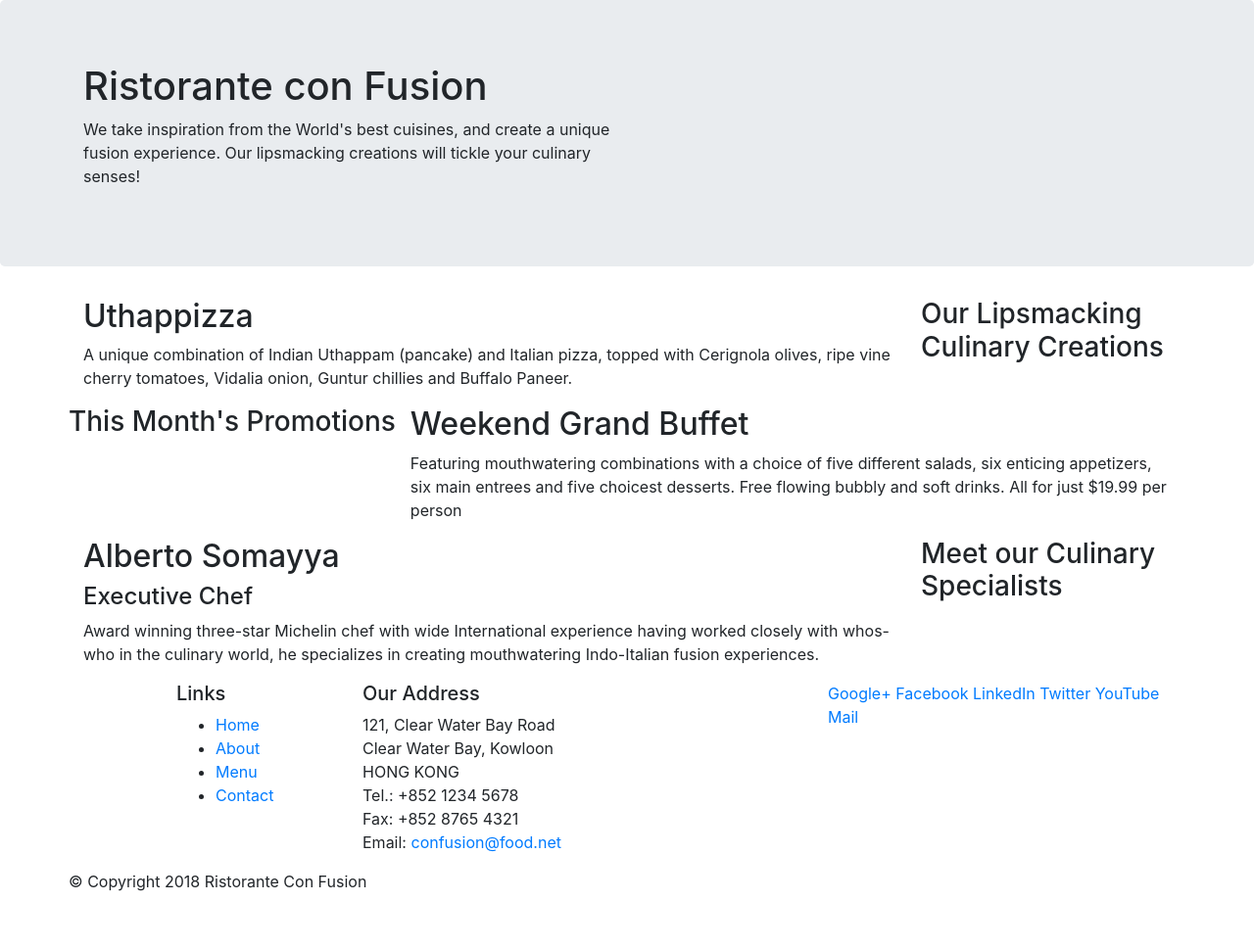
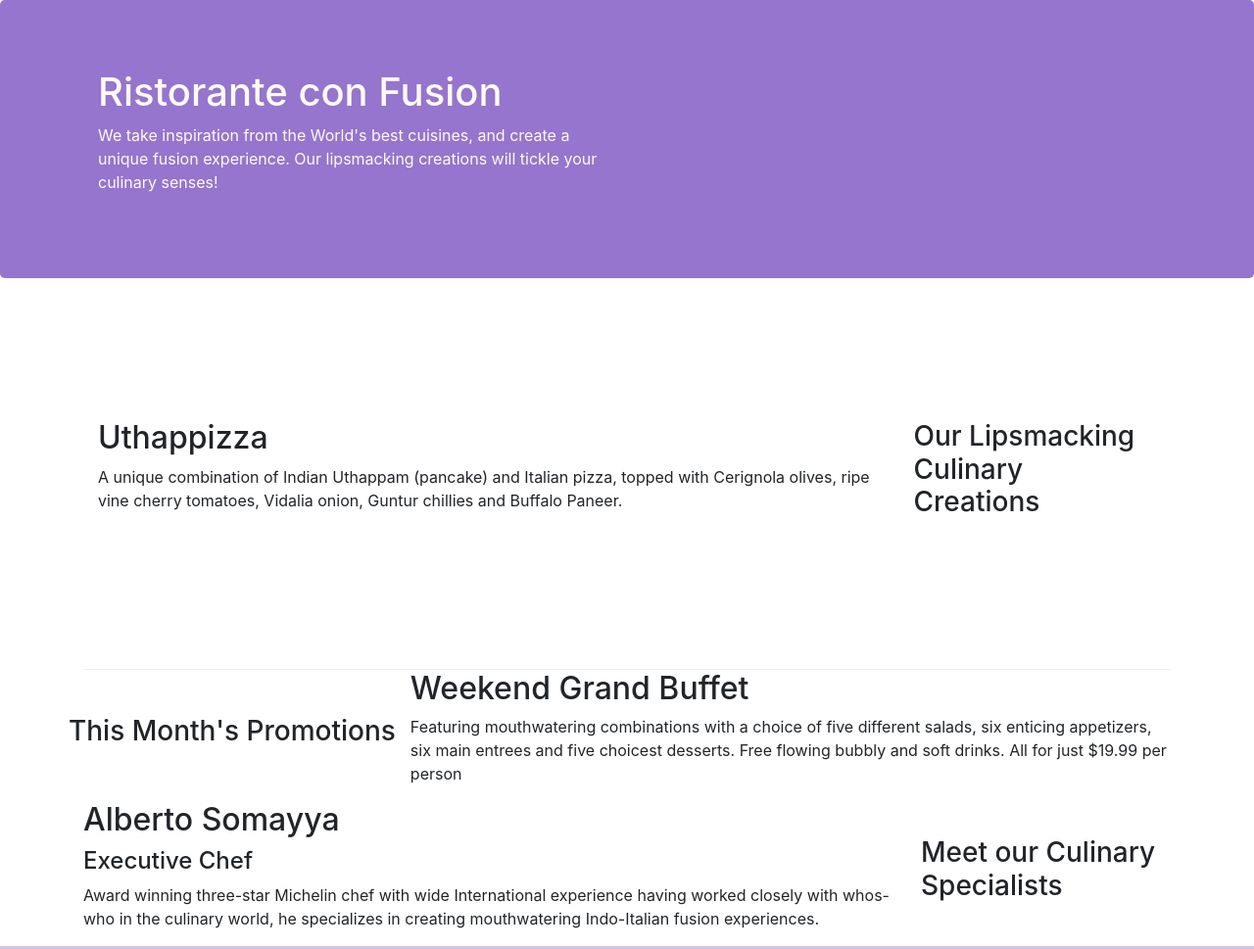
Before and after one commit to Samriddhi-dubey10/web_Restaurant, a website: page index.html in a window 1280 px wide. Shown: the top 969 px of the page at 98% size. Before the commit the page ends 928 px from the top, so only its background shows below. Drawn offline with nearby package versions, Linux system fonts and the light colour scheme.

Commit message:
Bootstrap4 part2

```diff
--- /dev/null
+++ b/css/styles.css
@@ -0,0 +1,26 @@
+.row-header{
+    margin: 0px auto;
+    padding: 0px auto;
+}
+.row-content{
+    margin: 0px auto;
+    padding: 50ps 0px 50px 0px;
+    border-bottom: 1px ridge;
+    min-height: 400px;
+}
+.footer{
+    background-color: #d1c4e9;
+    margin: 0px auto;
+    padding: 20px 0px 20px 0px;
+}
+.jumbotron{
+    padding: 70px 30px 70px 30px;
+    margin: 0px auto;
+    background: #9575cd;
+    color: floralwhite;
+}
+.address{
+    font-size: 80%;
+    margin: 0px;
+    color: #0f0f0f ;
+}
--- a/index.html
+++ b/index.html
@@ -9,6 +9,7 @@
 
      <!-- Bootstrap CSS -->
      <link rel="stylesheet" href="node_modules/bootstrap/dist/css/bootstrap.min.css">
+     <link rel="stylesheet"  href="css/styles.css">
     <title>Ristorante Con Fusion</title>
 </head>
 
@@ -16,7 +17,7 @@
 
     <header class="jumbotron">
         <div class="container">
-            <div class="row">
+            <div class="row row-header">
                 <div class="col-12 col-sm-6">
                     <h1>Ristorante con Fusion</h1>
                     <p>We take inspiration from the World's best cuisines, and create a unique fusion experience. Our lipsmacking creations will tickle your culinary senses!</p>
@@ -28,7 +29,7 @@
     </header>
 
     <div class="container">
-        <div class="row">
+        <div class="row row-content align-items-center">
             <div class="col-12 col-sm-4 order-sm-last col-md-3">
                 <h3>Our Lipsmacking Culinary Creations</h3>
             </div>
@@ -39,7 +40,7 @@
         </div>
 
 
-        <div class="row">
+        <div class="row align-items-center">
             <div>
                 <h3>This Month's Promotions</h3>
             </div>
@@ -49,7 +50,7 @@
             </div>
         </div>
 
-        <div class="row">
+        <div class="row align-items-center">
             <div class="col-12  order-sm-last col-md-3">
                 <h3>Meet our Culinary Specialists</h3>
             </div>
@@ -61,12 +62,12 @@
         </div>
     </div>
 
-    <footer>
+    <footer class="footer">
         <div class="container">
             <div class="row">
                 <div class="col-4  offset-1 col-sm-2">
                     <h5>Links</h5>
-                    <ul>
+                    <ul class="list-unstyled">
                         <li><a href="#">Home</a></li>
                         <li><a href="#">About</a></li>
                         <li><a href="#">Menu</a></li>
@@ -84,8 +85,8 @@
 		              Email: <a href="mailto:confusion@food.net">confusion@food.net</a>
 		           </address>
                 </div>
-                <div class="col-12 col-sm-4">
-                    <div>
+                <div class="col-12 col-sm-4 align-self-center">
+                    <div class="text-center">
                         <a href="http://google.com/+">Google+</a>
                         <a href="http://www.facebook.com/profile.php?id=">Facebook</a>
                         <a href="http://www.linkedin.com/in/">LinkedIn</a>
@@ -95,7 +96,7 @@
                     </div>
                 </div>
            </div>
-           <div class="row">
+           <div class="row justify-content-center">
                 <div class="auto">
                     <p>© Copyright 2018 Ristorante Con Fusion</p>
                 </div>
```
